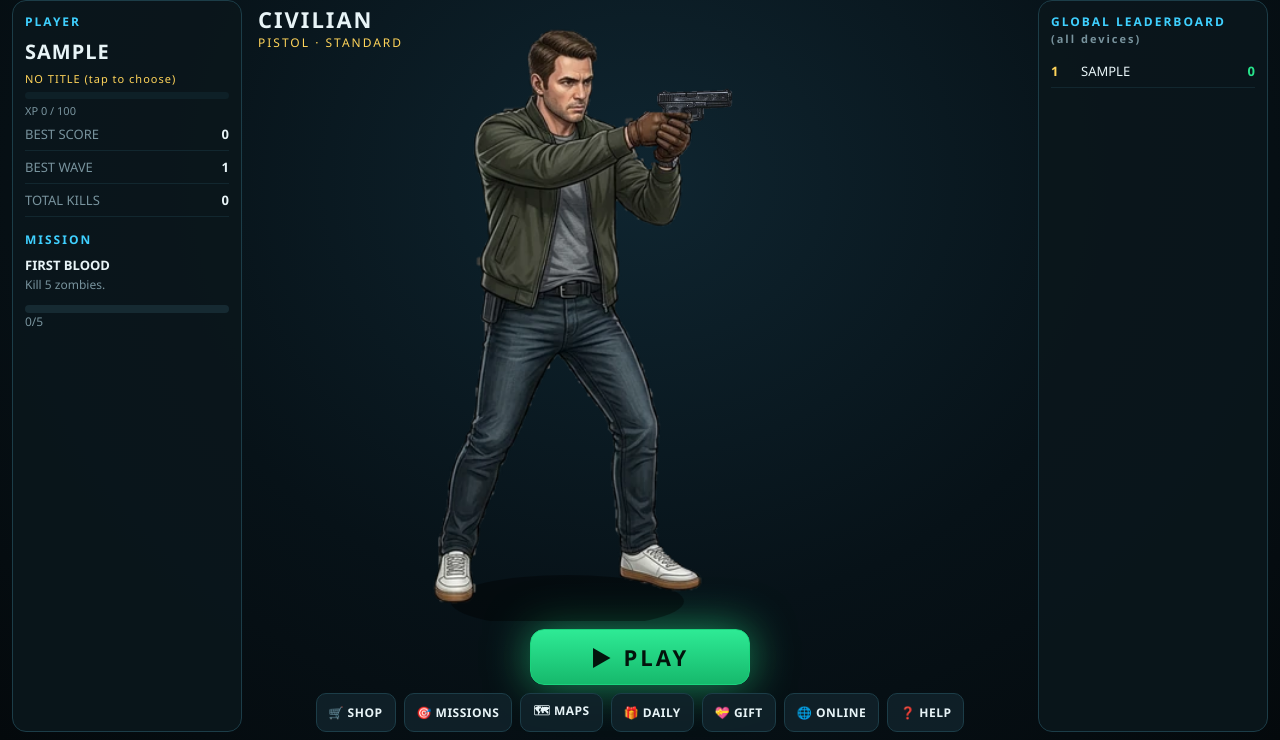
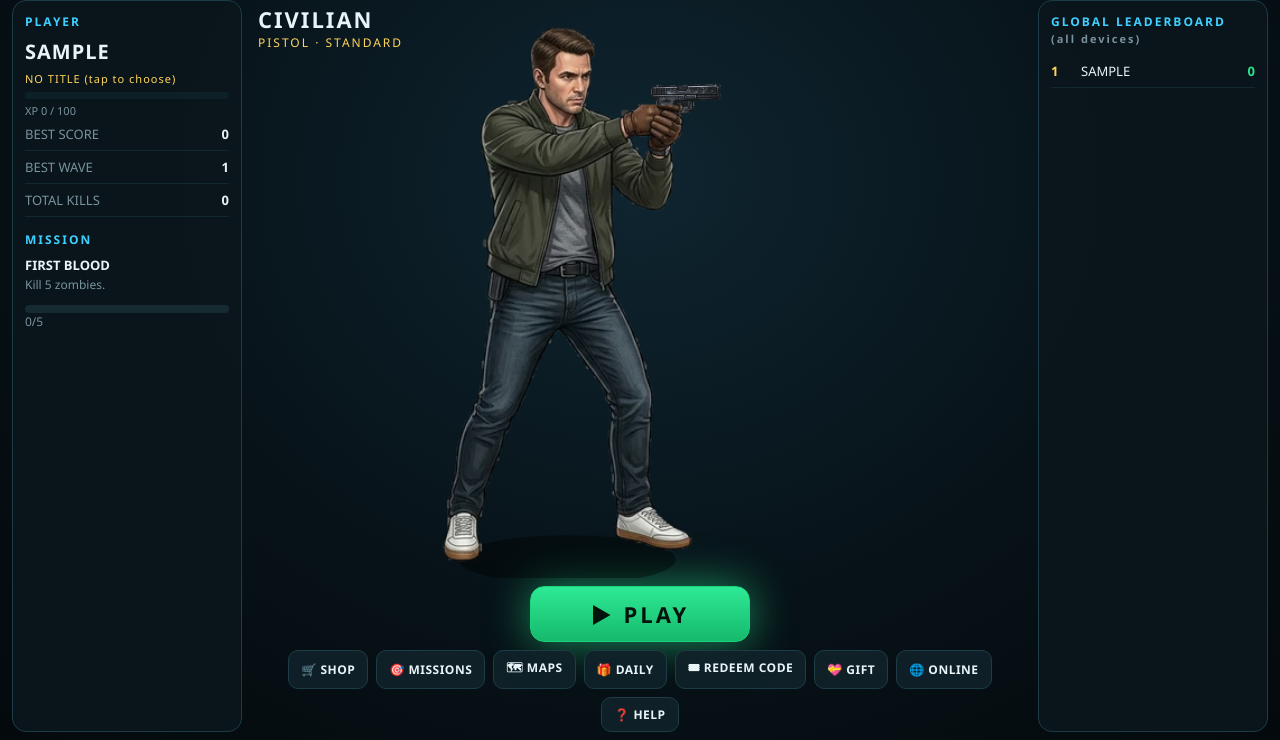
Before and after one commit to panchalnaman243-design/war-zone, a website: page index.html in a window 1280 px wide. Both pictures are taken after typing "Sample", "Sample123" into the empty fields and a click on the button "CREATE ACCOUNT". Shown: the part 60-800 px from the top of the page. Drawn offline with Linux system fonts and the light colour scheme.

Commit message:
Add Redeem Code button

```diff
--- a/index.html
+++ b/index.html
@@ -83,6 +83,7 @@
                 <button id="missionsBtn">🎯 MISSIONS</button>
                 <button id="mapsBtn">🗺 MAPS</button>
                 <button id="rewardBtn">🎁 DAILY</button>
+                <button id="redeemBtn">🎟 REDEEM CODE</button>
                 <button id="giftBtn">💝 GIFT</button>
                 <button id="multiBtn">🌐 ONLINE</button>
                 <button id="helpBtn">❓ HELP</button>
```
